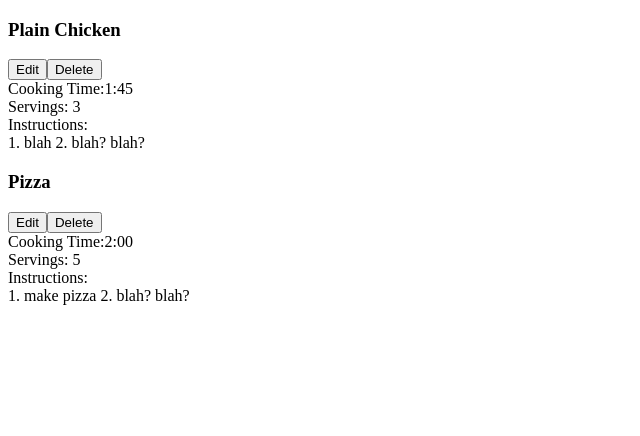
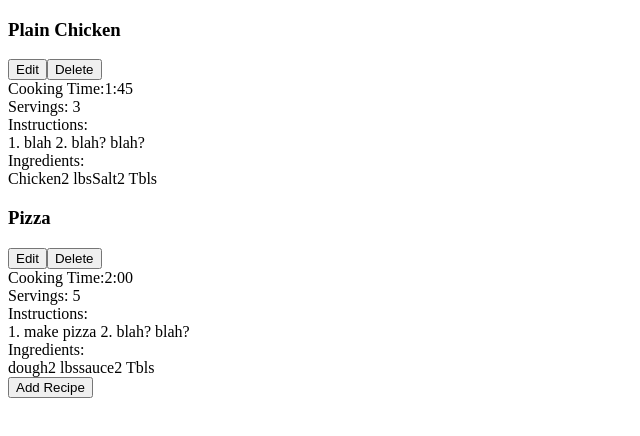
Before and after one commit to kle08/recipeBook, a React (Create React App) app: page / in a window 1280 px wide. Shown: the top 436 px of the page, without its empty margins (0-640 px from the left). Built offline with nearby package versions, Linux system fonts and the light colour scheme.

Commit message:
completed the left side of the web page

```diff
--- a/src/App.js
+++ b/src/App.js
@@ -8,14 +8,38 @@
       name: 'Plain Chicken',
       servings: 3,
       cookingTime: '1:45',
-      instructions: '1. blah\n 2. blah? blah?'
+      instructions: '1. blah\n 2. blah? blah?',
+      ingredients: [
+        {
+          id: 1,
+          name: 'Chicken',
+          amount: '2 lbs'
+        },
+        {
+          id: 2,
+          name: 'Salt',
+          amount: '2 Tbls'
+        }
+      ]
     },
     {
       id: 2,
       name: 'Pizza',
       servings: 5,
       cookingTime: '2:00',
-      instructions: '1. make pizza\n 2. blah? blah?'
+      instructions: '1. make pizza\n 2. blah? blah?',
+      ingredients: [
+        {
+          id: 1,
+          name: 'dough',
+          amount: '2 lbs'
+        },
+        {
+          id: 2,
+          name: 'sauce',
+          amount: '2 Tbls'
+        }
+      ]
     }
   ]
   return (
--- /dev/null
+++ b/src/Ingredient.js
@@ -0,0 +1,10 @@
+import React from 'react'
+
+export default function Ingredient({ name, amount }) {
+  return (
+    <>
+      <span>{name}</span>
+      <span>{amount}</span>
+    </>
+  )
+}
--- /dev/null
+++ b/src/IngredientsList.js
@@ -0,0 +1,15 @@
+import React from 'react';
+import Ingredient from './Ingredient';
+
+export default function IngredientsList({ ingredients }) {
+
+  const ingredientElements = ingredients.map(ingredient => {
+    return <Ingredient key={ingredient.id} {...ingredient} />
+  })
+
+  return (
+    <div>
+      {ingredientElements}
+    </div>
+  )
+}
--- a/src/Recipe.js
+++ b/src/Recipe.js
@@ -1,7 +1,8 @@
 import React from 'react'
+import IngredientList from './IngredientsList';
 
 export default function Recipe(props) {
-  const { name, cookingTime, servings, instructions } = props
+  const { name, cookingTime, servings, instructions, ingredients } = props
   return (
     <div>
       <div>
@@ -18,12 +19,19 @@
       <div>
         <span>Servings:</span>
         <span> {servings}</span>
-      </div> <div>
+      </div>
+      <div>
         <span>Instructions:</span>
         <div>
           {instructions}
         </div>
       </div>
+      <div>
+        <span>Ingredients:</span>
+        <div>
+          <IngredientList ingredients={ingredients} />
+        </div>
+      </div>
     </div>
   )
 }
--- a/src/RecipeList.js
+++ b/src/RecipeList.js
@@ -4,6 +4,7 @@
 
 export default function RecipeList({ recipes }) {
   return (
+    <>
       <div>
         {recipes.map(recipe => {
           return <Recipe
@@ -11,5 +12,7 @@
             {...recipe} />
         })}
       </div>
+      <button>Add Recipe</button>
+    </>
   )
 }
```
Lines whose indentation alone changed are shown as unchanged.
